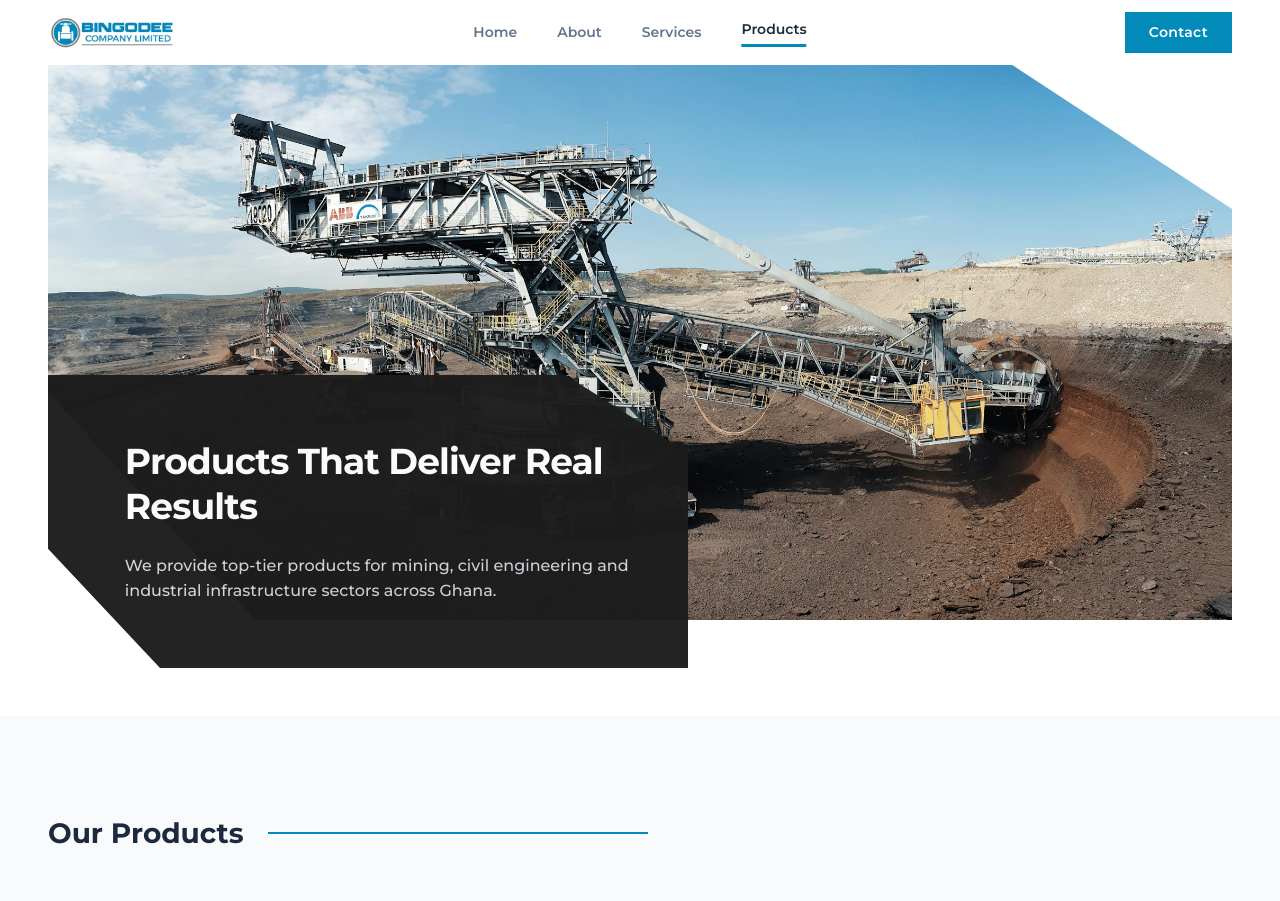
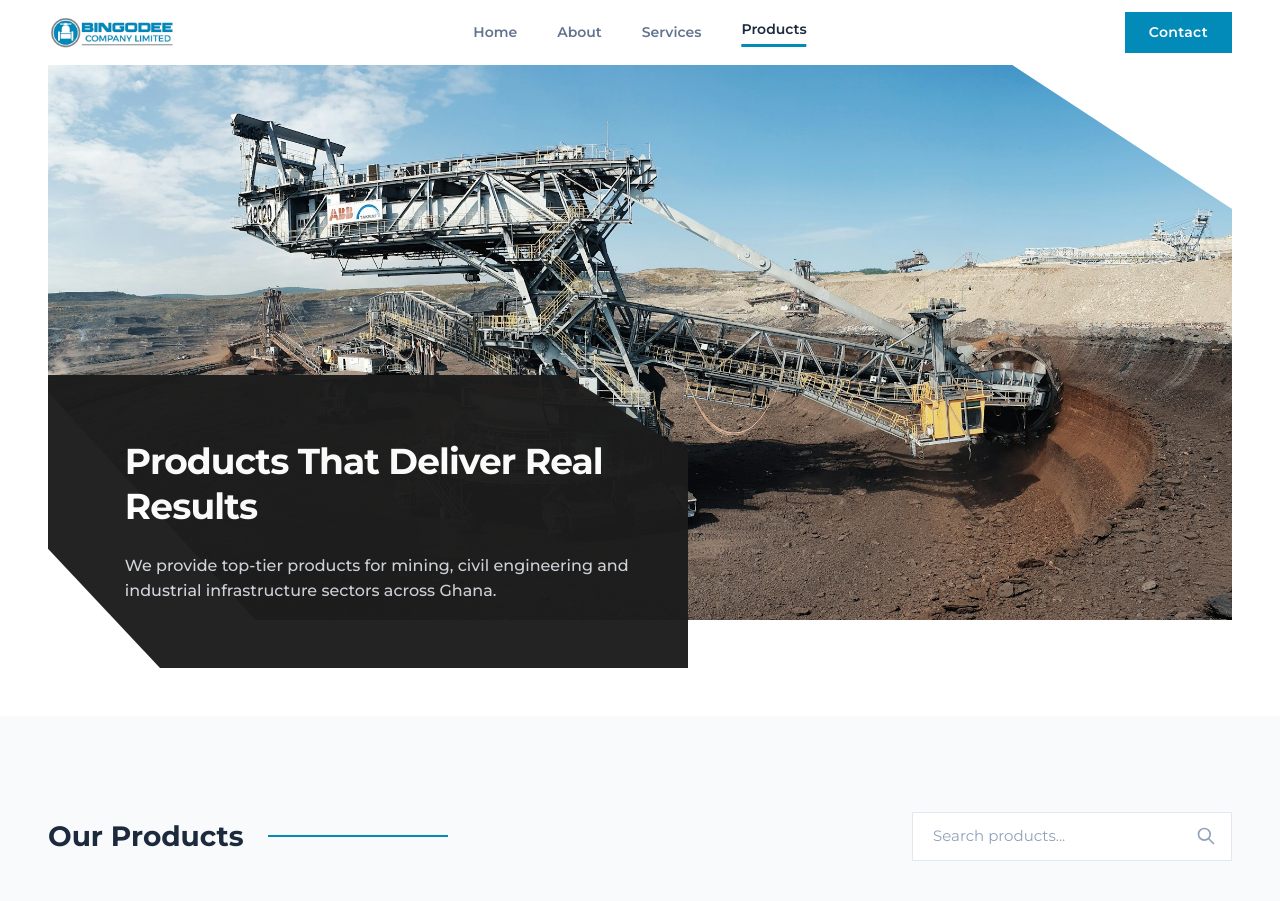
Before and after one commit to Sophianx234/bingodee, a Next.js app: page /products in a window 1280 px wide. Shown: the top 901 px of the page. Built offline with nearby package versions, Linux system fonts and the light colour scheme; grey boxes are pictures that could not be loaded.

Commit message:
feat: add search functionality to products list

```diff
--- a/components/ProductsListSection.tsx
+++ b/components/ProductsListSection.tsx
@@ -65,9 +65,14 @@ const products = [
 export default function ProductsListSection() {
   const [visibleCount, setVisibleCount] = useState(12);
   const [selectedProduct, setSelectedProduct] = useState<typeof products[0] | null>(null);
+  const [searchQuery, setSearchQuery] = useState('');
+
+  const filteredProducts = products.filter(product =>
+    product.title.toLowerCase().includes(searchQuery.toLowerCase())
+  );
 
   const loadMore = () => {
-    setVisibleCount(prev => Math.min(prev + 12, products.length));
+    setVisibleCount(prev => Math.min(prev + 12, filteredProducts.length));
   };
 
   // Close modal when Escape key is pressed
@@ -93,19 +98,40 @@ export default function ProductsListSection() {
     <section className="w-full bg-slate-50 py-16 md:py-24 md:mb-32 relative">
       <div className="mx-auto w-full max-w-[1400px] px-6 lg:px-12">
 
-        {/* Header with Title */}
-        <div className="flex items-center justify-between mb-12">
-          <div className="flex items-center gap-6 w-full max-w-[600px]">
+        {/* Header with Title and Search */}
+        <div className="flex flex-col md:flex-row items-start md:items-center justify-between mb-12 gap-6">
+          <div className="flex items-center gap-6 w-full md:max-w-[400px]">
             <h2 className="text-[20px] md:text-[28px] font-bold text-slate-800 whitespace-nowrap">
               Our Products
             </h2>
             <div className="h-[2px] bg-primary flex-grow"></div>
           </div>
+
+          {/* Search Bar */}
+          <div className="w-full md:w-auto md:min-w-[320px]">
+            <div className="relative">
+              <input
+                type="text"
+                placeholder="Search products..."
+                value={searchQuery}
+                onChange={(e) => { setSearchQuery(e.target.value); setVisibleCount(12); }}
+                className="w-full bg-white border border-slate-200 px-5 py-3 pr-11 outline-none text-[15px] text-slate-700 placeholder:text-slate-400 focus:border-primary transition-colors "
+              />
+              <svg className="w-5 h-5 absolute right-4 top-1/2 -translate-y-1/2 text-slate-400" fill="none" stroke="currentColor" viewBox="0 0 24 24" xmlns="http://www.w3.org/2000/svg">
+                <path strokeLinecap="round" strokeLinejoin="round" strokeWidth="2" d="M21 21l-6-6m2-5a7 7 0 11-14 0 7 7 0 0114 0z"></path>
+              </svg>
+            </div>
+          </div>
         </div>
 
         {/* Products Grid */}
         <div className="grid grid-cols-1 sm:grid-cols-2 md:grid-cols-3 lg:grid-cols-4 gap-6 md:gap-8">
-          {products.slice(0, visibleCount).map((product) => (
+          {filteredProducts.length === 0 ? (
+            <div className="col-span-full py-12 text-center text-slate-500">
+              No products found matching "{searchQuery}"
+            </div>
+          ) : null}
+          {filteredProducts.slice(0, visibleCount).map((product) => (
             <div
               key={product.id}
               className="group relative bg-white overflow-hidden hover:shadow-xl transition-all duration-300 border border-slate-100 flex flex-col h-[320px]"
@@ -147,7 +173,7 @@ export default function ProductsListSection() {
         </div>
 
         {/* Load More Button */}
-        {visibleCount < products.length && (
+        {visibleCount < filteredProducts.length && (
           <div className="mt-16 flex justify-center">
             <button
               onClick={loadMore}
```
